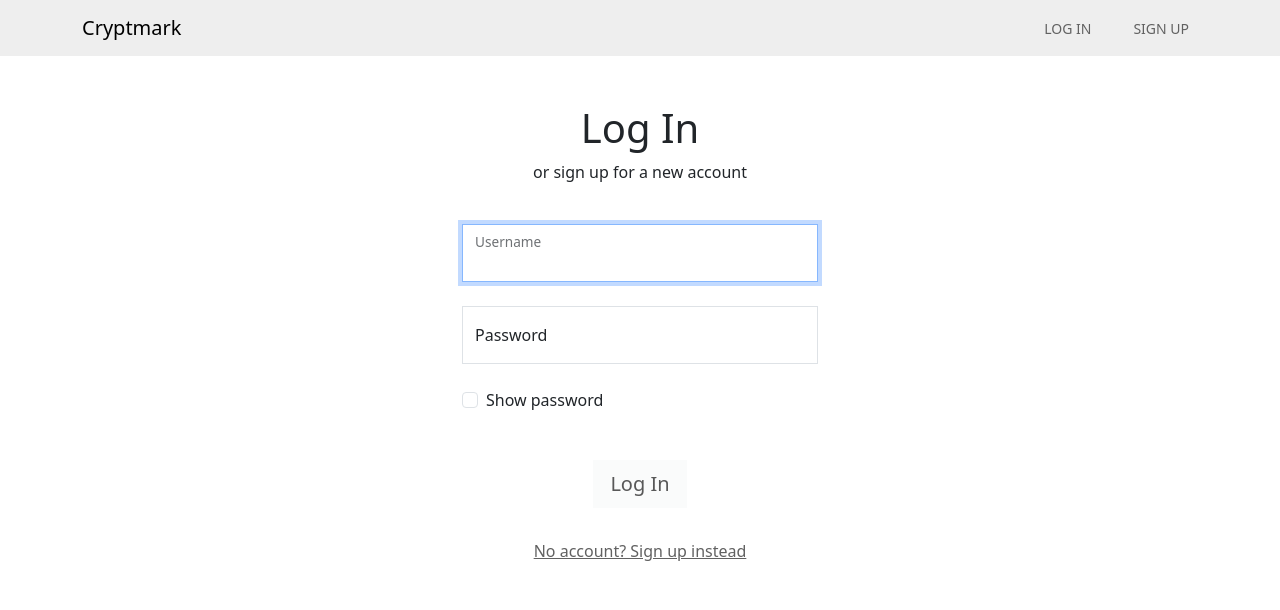
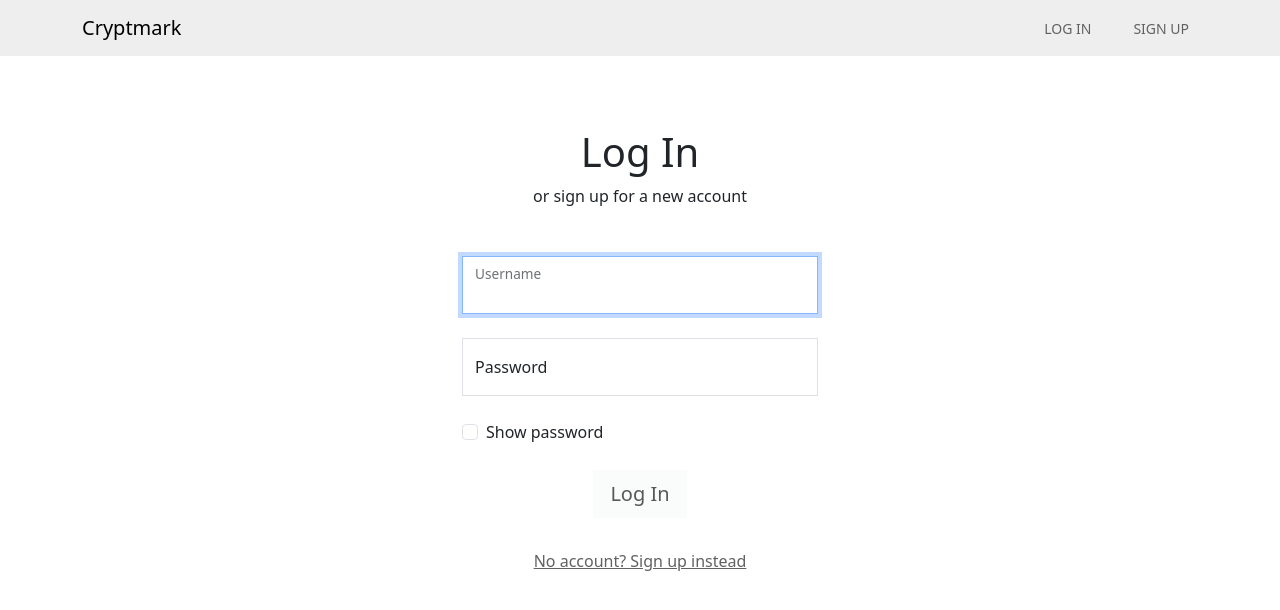
Before and after one commit to amilch/cryptmark-frontend, a Vue app: page /login in a window 1280 px wide. Shown: the top 610 px of the page. Built offline with nearby package versions, Linux system fonts and the light colour scheme.

Commit message:
small layout improvements

```diff
--- a/src/assets/styles.scss
+++ b/src/assets/styles.scss
@@ -1,5 +1,6 @@
 $btn-link-color: '#616161';
 $btn-link-hover-color: '#212529';
+$alert-border-width: 0;
 $list-group-border-width: 0;
 $list-group-border-radius: 0;
 $border-radius: 0;
--- a/src/views/AddView.vue
+++ b/src/views/AddView.vue
@@ -52,7 +52,7 @@ function onAbort() {
   <Form @submit="onSubmit" :validation-schema="schema" v-slot="{ meta }" :initial-values="bookmark">
     <Modal ref="modal" :title="(bookmark ? 'Edit' : 'New') + ' Bookmark'">
       <FormField class="mt-4" name="url" autofocus label="URL" />
-      <FormField name="title" label="Title" />
+      <FormField name="title" label="Title (optional)" />
       <template v-slot:footer>
         <button type="button" class="btn btn-link text-decoration-none" @click="onAbort">
           Discard
--- a/src/views/LoginView.vue
+++ b/src/views/LoginView.vue
@@ -47,12 +47,12 @@ async function changeToLogIn() {
 <template>
   <div class="row justify-content-center">
     <div class="col-xl-4">
-      <header class="py-4">
+      <header class="py-5">
         <h1 class="text-center">{{ !!isSigningUp ? 'Sign Up' : 'Log In' }}</h1>
-        <p class="text-center" v-if="!isSigningUp">or sign up for a new account</p>
+        <p class="text-center mb-0" v-if="!isSigningUp">or sign up for a new account</p>
       </header>
 
-      <div v-if="!!store.state.error" class="alert alert-danger mt-4" role="alert">
+      <div v-if="!!store.state.error" class="alert alert-danger" role="alert">
         {{ store.state.error }}
       </div>
 
@@ -67,7 +67,7 @@ async function changeToLogIn() {
         />
         <FormCheck v-model="showPassword" label="Show password" />
 
-        <div class="text-center mt-4">
+        <div class="text-center">
           <Button
             type="submit"
             class="btn btn-light btn-lg my-4"
```
